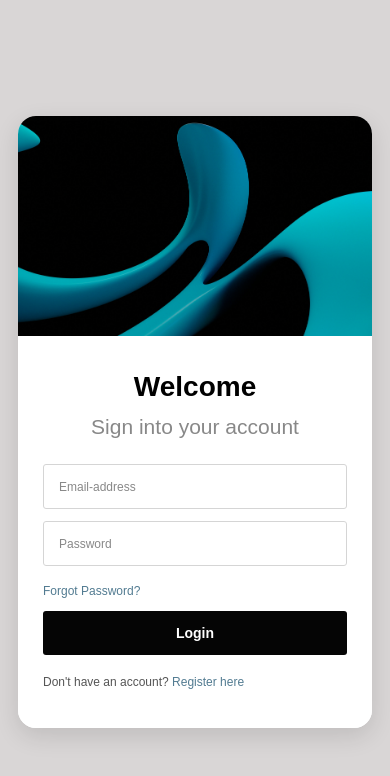
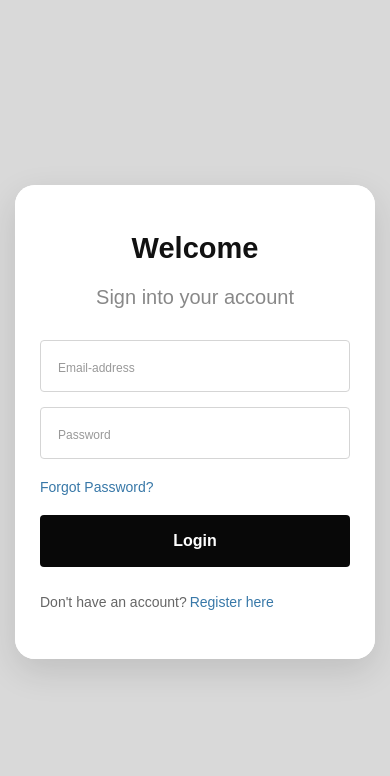
Before and after one commit to skn2006-dev/react-mysql-login-system, a React (Vite) app in the folder my-react-app/: page / in a window 390 px wide. Shown: the top 776 px of the page. Built offline with nearby package versions, Linux system fonts and the light colour scheme.

Commit message:
Add authentication system

```diff
--- a/my-react-app/src/App.css
+++ b/my-react-app/src/App.css
@@ -1,5 +1,4 @@
 
-/* Reset */
 * {
   margin: 0;
   padding: 0;
@@ -8,120 +7,139 @@
 
 body {
   font-family: Arial, Helvetica, sans-serif;
+  background: #d9d9d9;
+  color: #111;
 }
 
-/* Full screen background */
-.login-page {
+/* Main page */
+.app-container {
+  min-height: 100vh;
   width: 100%;
-  min-height: 100vh;
   display: flex;
   justify-content: center;
   align-items: center;
   padding: 30px;
-  background-color: #d9d6d6;
+  background: #d9d9d9;
 }
 
-/* Main login card */
-.login-card {
+/* Main card */
+.auth-card {
   display: flex;
   width: 100%;
-  max-width: 1050px;
-  min-height: 540px;
-  background-color: #ffffff;
-  border-radius: 18px;
+  max-width: 1230px;
+  min-height: 630px;
+  background: #fff;
+  border-radius: 20px;
   overflow: hidden;
-  box-shadow: 0 8px 25px rgba(0, 0, 0, 0.12);
+  box-shadow: 0 12px 35px rgba(0, 0, 0, 0.12);
 }
 
 /* Left image panel */
-.login-image {
+.image-section {
   width: 42%;
-  min-height: 540px;
-  background-color: #000000;
+  min-height: 630px;
   overflow: hidden;
+  background: #000;
 }
 
-.login-image img {
+.login-image {
   display: block;
   width: 100%;
   height: 100%;
-  min-height: 540px;
+  min-height: 630px;
   object-fit: cover;
   object-position: center;
 }
 
 /* Right form panel */
-.login-content {
+.form-section {
   width: 58%;
   display: flex;
   justify-content: center;
   align-items: center;
-  padding: 50px 40px;
-  background-color: #ffffff;
+  padding: 55px 70px;
+  background: #fff;
 }
 
-/* Form container */
-.login-form-container {
+.form-content {
   width: 100%;
-  max-width: 370px;
+  max-width: 435px;
+  margin: 0 auto;
 }
 
-/* Welcome heading - centered and black */
-.logo {
-  color: #000000 !important;
-  opacity: 1;
-  font-size: 28px;
+/* Welcome and sign-in headings */
+.form-heading {
+  width: 100%;
+  display: flex;
+  flex-direction: column;
+  justify-content: center;
+  align-items: center;
+  text-align: center;
+  margin-bottom: 28px;
+}
+
+.form-heading h1 {
+  display: block;
+  width: 100%;
+  margin: 0 0 14px;
+  color: #111;
+  font-size: 32px;
   font-weight: 700;
-  margin-bottom: 12px;
+  line-height: 1.3;
   text-align: center;
 }
 
-/* Sign into your account - centered and lighter grey */
-.login-form-container h2 {
-  color: #888888;
-  font-size: 21px;
+.form-heading h2 {
+  display: block;
+  width: 100%;
+  margin: 0;
+  color: #888;
+  font-size: 23px;
   font-weight: 400;
-  margin-bottom: 25px;
+  line-height: 1.5;
   text-align: center;
 }
 
 /* Input fields */
 .input-group {
   width: 100%;
-  margin-bottom: 12px;
+  margin-bottom: 15px;
 }
 
 .input-group input {
   display: block;
   width: 100%;
-  height: 45px;
-  padding: 0 15px;
+  height: 52px;
+  padding: 0 17px;
   border: 1px solid #d5d5d5;
-  border-radius: 3px;
-  background-color: #ffffff;
-  color: #222222;
-  font-size: 13px;
+  border-radius: 4px;
   outline: none;
+  background: #fff;
+  color: #111;
+  font-family: inherit;
+  font-size: 15px;
+  transition: border-color 0.2s, box-shadow 0.2s;
 }
 
 .input-group input::placeholder {
-  color: #888888;
-  font-size: 12px;
+  color: #999;
 }
 
 .input-group input:focus {
-  border-color: #555555;
+  border-color: #777;
+  box-shadow: 0 0 0 2px rgba(0, 0, 0, 0.04);
 }
 
 /* Forgot password */
 .forgot-password {
-  margin: 15px 0 12px;
-  text-align: left;
+  display: flex;
+  justify-content: flex-start;
+  margin: 20px 0;
 }
 
 .forgot-password a {
-  color: #527b91;
-  font-size: 12px;
+  color: #3878a8;
+  font-size: 14px;
   text-decoration: none;
 }
 
@@ -129,100 +147,168 @@ body {
   text-decoration: underline;
 }
 
+/* Status messages */
+.message {
+  width: 100%;
+  margin: 12px 0;
+  font-size: 14px;
+  line-height: 1.5;
+  text-align: left;
+  overflow-wrap: anywhere;
+}
+
+.success-message {
+  color: #16803d;
+}
+
+.error-message {
+  color: #c0392b;
+}
+
 /* Login and register button */
-.login-button {
+.submit-button {
   display: block;
   width: 100%;
-  height: 44px;
-  margin-top: 8px;
+  height: 52px;
+  margin-top: 5px;
   border: none;
-  border-radius: 3px;
-  background-color: #050505;
-  color: #ffffff;
-  font-size: 14px;
+  border-radius: 4px;
+  background: #080808;
+  color: #fff;
+  font-family: inherit;
+  font-size: 16px;
   font-weight: 600;
   cursor: pointer;
-  transition: background-color 0.2s ease;
+  transition: background 0.2s, transform 0.2s;
 }
 
-.login-button:hover {
-  background-color: #333333;
+.submit-button:hover:not(:disabled) {
+  background: #292929;
 }
 
-/* Register / login text */
-.register-text {
-  margin-top: 18px;
-  color: #555555;
-  font-size: 12px;
+.submit-button:active:not(:disabled) {
+  transform: scale(0.99);
+}
+
+.submit-button:disabled {
+  opacity: 0.6;
+  cursor: not-allowed;
+}
+
+/* Register / login footer */
+.form-footer {
+  display: flex;
+  justify-content: flex-start;
+  align-items: center;
+  flex-wrap: wrap;
+  gap: 3px;
+  margin-top: 24px;
+  color: #666;
+  font-size: 14px;
   line-height: 1.6;
 }
 
-.register-link {
+.switch-link {
   padding: 0;
   border: none;
   background: transparent;
-  color: #527b91;
-  font-size: 12px;
+  color: #3878a8;
+  font-family: inherit;
+  font-size: 14px;
   cursor: pointer;
 }
 
-.register-link:hover {
+.switch-link:hover {
   text-decoration: underline;
 }
 
-/* Feedback message */
-.message {
-  margin: 12px 0;
-  color: #b42318;
-  font-size: 12px;
+/* Tablet layout */
+@media (max-width: 900px) {
+  .app-container {
+    padding: 20px;
+  }
+
+  .auth-card {
+    max-width: 750px;
+    min-height: 580px;
+  }
+
+  .image-section {
+    width: 40%;
+    min-height: 580px;
+  }
+
+  .login-image {
+    min-height: 580px;
+  }
+
+  .form-section {
+    width: 60%;
+    padding: 40px 30px;
+  }
+
+  .form-heading h1 {
+    font-size: 29px;
+  }
+
+  .form-heading h2 {
+    font-size: 21px;
+  }
 }
 
-/* Tablet and mobile responsive design */
-@media (max-width: 768px) {
-  .login-page {
-    padding: 18px;
+/* Mobile layout */
+@media (max-width: 650px) {
+  .app-container {
+    padding: 15px;
   }
 
-  .login-card {
-    flex-direction: column;
-    max-width: 460px;
+  .auth-card {
+    max-width: 440px;
     min-height: auto;
   }
 
-  .login-image {
-    width: 100%;
-    min-height: 220px;
-    height: 220px;
+  .image-section {
+    display: none;
   }
 
-  .login-image img {
-    min-height: 220px;
-    height: 220px;
+  .form-section {
+    width: 100%;
+    padding: 45px 25px;
   }
 
-  .login-content {
-    width: 100%;
-    padding: 35px 25px;
+  .form-content {
+    max-width: 380px;
   }
 
-  .login-form-container {
-    max-width: 100%;
+  .form-heading h1 {
+    font-size: 29px;
+  }
+
+  .form-heading h2 {
+    font-size: 20px;
   }
 }
 
 /* Small mobile screens */
 @media (max-width: 380px) {
-  .login-page {
+  .app-container {
     padding: 10px;
   }
 
-  .login-content {
-    padding: 28px 18px;
+  .form-section {
+    padding: 35px 18px;
   }
 
-  .login-image,
-  .login-image img {
-    min-height: 180px;
-    height: 180px;
+  .form-heading h1 {
+    font-size: 27px;
+  }
+
+  .form-heading h2 {
+    font-size: 19px;
+  }
+
+  .input-group input {
+    height: 48px;
+    font-size: 14px;
   }
 }
--- a/my-react-app/src/App.jsx
+++ b/my-react-app/src/App.jsx
@@ -1,24 +1,31 @@
+
 import { useState } from "react";
 import "./App.css";
 
 function App() {
   const [isLogin, setIsLogin] = useState(true);
-
   const [name, setName] = useState("");
   const [email, setEmail] = useState("");
   const [password, setPassword] = useState("");
   const [confirmPassword, setConfirmPassword] = useState("");
-
   const [message, setMessage] = useState("");
   const [isLoading, setIsLoading] = useState(false);
+
+  function switchForm() {
+    setIsLogin((previous) => !previous);
+    setName("");
+    setEmail("");
+    setPassword("");
+    setConfirmPassword("");
+    setMessage("");
+  }
 
   async function handleSubmit(e) {
     e.preventDefault();
     setMessage("");
 
-    // Registration validation
     if (!isLogin && !name.trim()) {
-      setMessage("Please enter your name.");
+      setMessage("Please enter your full name.");
       return;
     }
 
@@ -52,12 +59,12 @@ function App() {
       const userData = isLogin
         ? {
             email: email.trim(),
-            password: password,
+            password,
           }
         : {
             name: name.trim(),
             email: email.trim(),
-            password: password,
+            password,
           };
 
       const response = await fetch(endpoint, {
@@ -75,24 +82,19 @@ function App() {
         return;
       }
 
-      // LOGIN SUCCESS
       if (isLogin) {
-        setMessage("Login successful!");
+        setMessage(data.message || "Login successful!");
+        console.log("Logged in user:", data.user);
         setPassword("");
-      }
-
-      // REGISTRATION SUCCESS
-      else {
+      } else {
         setMessage("Registration successful!");
-
         setName("");
         setEmail("");
         setPassword("");
         setConfirmPassword("");
       }
     } catch (error) {
-      console.error("Error:", error);
-
+      console.error("API error:", error);
       setMessage(
         "Cannot connect to the server. Please check your backend."
       );
@@ -101,103 +103,76 @@ function App() {
     }
   }
 
-  function switchForm() {
-    setIsLogin((previous) => !previous);
-
-    setName("");
-    setEmail("");
-    setPassword("");
-    setConfirmPassword("");
-    setMessage("");
-  }
-
   function handleForgotPassword(e) {
     e.preventDefault();
-
     setMessage(
       "Password reset is not configured yet. Please contact support."
     );
   }
 
   return (
-    <main className="login-page">
-      <div className="login-card">
-
-        {/* LEFT IMAGE */}
-        <div className="login-image">
+    <main className="app-container">
+      <div className="auth-card">
+        {/* Left image section */}
+        <div className="image-section">
           <img
             src="/react.jpg"
-            alt="React background"
+            alt="Abstract background"
+            className="login-image"
           />
         </div>
 
-        {/* RIGHT CONTENT */}
-        <div className="login-content">
-          <div className="login-form-container">
-
-            {/* WELCOME */}
-            <h1 className="logo">
-              Welcome
-            </h1>
-
-            {/* TITLE */}
-            <h2>
-              {isLogin
-                ? "Sign into your account"
-                : "Create your account"}
-            </h2>
+        {/* Right login and registration section */}
+        <div className="form-section">
+          <div className="form-content">
+            {/* Both headings are centered here */}
+            <div className="form-heading">
+              <h1>Welcome</h1>
+              <h2>
+                {isLogin
+                  ? "Sign into your account"
+                  : "Create your account"}
+              </h2>
+            </div>
 
             <form onSubmit={handleSubmit}>
-
-              {/* NAME - REGISTER */}
               {!isLogin && (
                 <div className="input-group">
                   <input
                     type="text"
                     placeholder="Full name"
                     value={name}
-                    onChange={(e) =>
-                      setName(e.target.value)
-                    }
+                    onChange={(e) => setName(e.target.value)}
                     autoComplete="name"
                     required
                   />
                 </div>
               )}
 
-              {/* EMAIL */}
               <div className="input-group">
                 <input
                   type="email"
                   placeholder="Email-address"
                   value={email}
-                  onChange={(e) =>
-                    setEmail(e.target.value)
-                  }
+                  onChange={(e) => setEmail(e.target.value)}
                   autoComplete="email"
                   required
                 />
               </div>
 
-              {/* PASSWORD */}
               <div className="input-group">
                 <input
                   type="password"
                   placeholder="Password"
                   value={password}
-                  onChange={(e) =>
-                    setPassword(e.target.value)
-                  }
+                  onChange={(e) => setPassword(e.target.value)}
                   autoComplete={
-                    isLogin
-                      ? "current-password"
-                      : "new-password"
+                    isLogin ? "current-password" : "new-password"
                   }
                   required
                 />
               </div>
 
-              {/* CONFIRM PASSWORD - REGISTER */}
               {!isLogin && (
                 <div className="input-group">
                   <input
@@ -213,7 +188,6 @@ function App() {
                 </div>
               )}
 
-              {/* FORGOT PASSWORD */}
               {isLogin && (
                 <div className="forgot-password">
                   <a
@@ -225,10 +199,13 @@ function App() {
                 </div>
               )}
 
-              {/* MESSAGE */}
               {message && (
                 <p
-                  className="message"
+                  className={
+                    message.toLowerCase().includes("successful")
+                      ? "message success-message"
+                      : "message error-message"
+                  }
                   role="status"
                   aria-live="polite"
                 >
@@ -236,10 +213,9 @@ function App() {
                 </p>
               )}
 
-              {/* BUTTON */}
               <button
                 type="submit"
-                className="login-button"
+                className="submit-button"
                 disabled={isLoading}
               >
                 {isLoading
@@ -248,29 +224,23 @@ function App() {
                   ? "Login"
                   : "Register"}
               </button>
-
             </form>
 
-            {/* SWITCH LOGIN / REGISTER */}
-            <p className="register-text">
+            <p className="form-footer">
               {isLogin
                 ? "Don't have an account? "
                 : "Already have an account? "}
 
               <button
                 type="button"
-                className="register-link"
+                className="switch-link"
                 onClick={switchForm}
               >
-                {isLogin
-                  ? "Register here"
-                  : "Login here"}
+                {isLogin ? "Register here" : "Login here"}
               </button>
             </p>
-
           </div>
         </div>
-
       </div>
     </main>
   );
```
